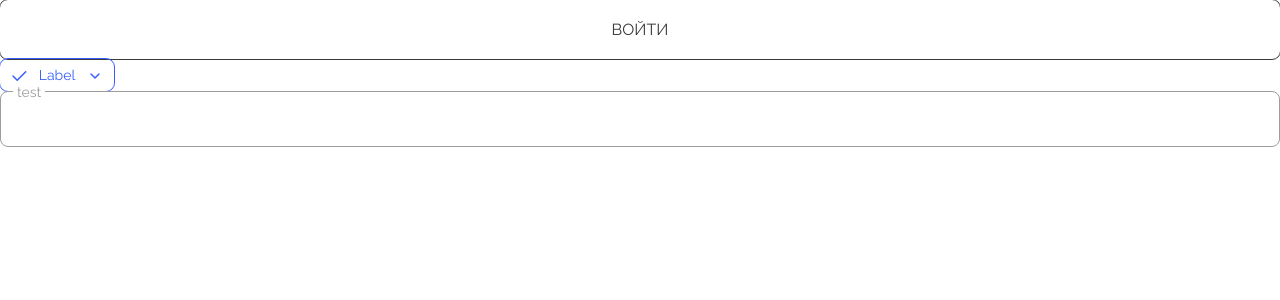
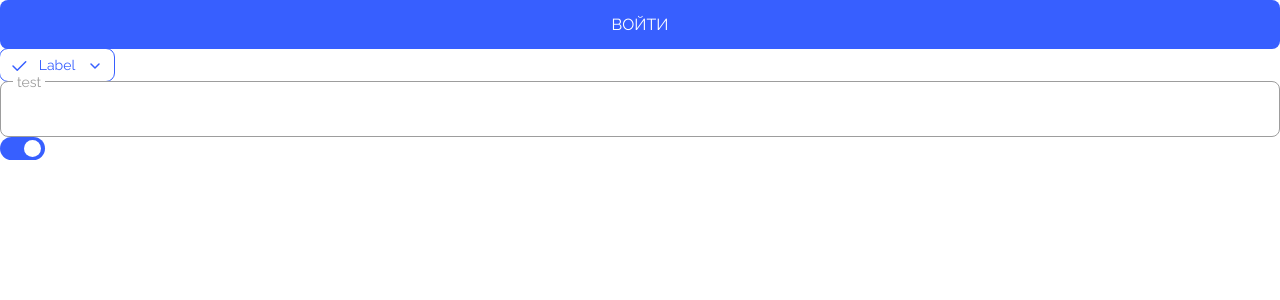
Before and after one commit to Sunrize1/UniversityPersonalAccount, a React (Vite) app: page /login in a window 1280 px wide. Shown: the top 300 px of the page. Built offline with nearby package versions, Linux system fonts and the light colour scheme.

Commit message:
Switch component added

```diff
--- a/src/components/UI/Button/Button.module.css
+++ b/src/components/UI/Button/Button.module.css
@@ -1,11 +1,14 @@
 .btn {
-    display: block;
+    display: flex;
+    justify-content: center;
+    align-items: center;
     cursor: pointer;
     border: none;
     font-size: var(--button-font-size);
     border-radius: 8px;
     padding: 20px 20px;
     width: 100%;
+    max-height: 49px;
 }
 
 .btnPrimary {
--- /dev/null
+++ b/src/components/UI/Switch/Switch.module.css
@@ -0,0 +1,79 @@
+.switch {
+    display: flex;
+    flex-direction: row;
+    justify-content: flex-start;
+    align-items: center;
+    padding: 2px 4px;
+    width: 45px;
+    height: 23px;
+    border-radius: 100px;
+    box-sizing: border-box;
+    cursor: pointer;
+    transition: background-color 0.2s ease;
+  }
+
+  .selected {
+    background: var(--accent);
+    justify-content: flex-end;
+  }
+
+  .unselected {
+    background: var(--text-gray);
+  }
+
+  .disabled.selected {
+    background: var(--text-gray);
+    cursor: not-allowed;
+  }
+
+  .disabled.unselected {
+    background: var(--text-gray);
+    cursor: not-allowed;
+  }
+
+
+  .hovered.selected {
+    background: var(--accent);
+  }
+
+  .hovered.unselected {
+    background: var(--text-gray);
+  }
+
+  .pressed.selected {
+    background: var(--accent);
+  }
+
+  .pressed.unselected {
+    background: var(--text-gray);
+  }
+
+  .handle {
+    width: 17px;
+    height: 17px;
+    background: var(--text-white);
+    border-radius: 24px;
+    transition: transform 0.2s ease, width 0.2s ease, height 0.2s ease;
+  }
+
+  .handleSelected {
+    transform: translateX(0);
+  }
+
+  .handleUnselected {
+    transform: translateX(0);
+  }
+
+  .handleDisabled {
+    opacity: 0.8;
+  }
+
+  .handleHovered {
+    width: 17px;
+    height: 17px;
+  }
+
+  .handlePressed {
+    width: 19px;
+    height: 19px;
+  }
--- /dev/null
+++ b/src/components/UI/Switch/Switch.tsx
@@ -0,0 +1,52 @@
+import { useState } from 'react';
+import styles from './Switch.module.css';
+import { SwitchProps } from '../../../types/components/UI/switch';
+
+
+export const Switch = ({ selected = false, disabled = false, onChange }: SwitchProps) => {
+    const [isSelected, setIsSelected] = useState(selected);
+    const [isHovered, setIsHovered] = useState(false);
+    const [isPressed, setIsPressed] = useState(false);
+
+    const handleClick = () => {
+      if (!disabled) {
+        const newSelected = !isSelected;
+        setIsSelected(newSelected);
+        if (onChange) onChange(newSelected);
+      }
+    };
+
+    const handleMouseEnter = () => !disabled && setIsHovered(true);
+    const handleMouseLeave = () => setIsHovered(false);
+    const handleMouseDown = () => !disabled && setIsPressed(true);
+    const handleMouseUp = () => setIsPressed(false);
+
+    const switchClasses = [
+      styles.switch,
+      isSelected ? styles.selected : styles.unselected,
+      disabled ? styles.disabled : '',
+      isHovered && !disabled ? styles.hovered : '',
+      isPressed && !disabled ? styles.pressed : '',
+    ].filter(Boolean).join(' ');
+
+    const handleClasses = [
+      styles.handle,
+      isSelected ? styles.handleSelected : styles.handleUnselected,
+      disabled ? styles.handleDisabled : '',
+      isHovered && !disabled ? styles.handleHovered : '',
+      isPressed && !disabled ? styles.handlePressed : '',
+    ].filter(Boolean).join(' ');
+
+    return (
+      <div
+        className={switchClasses}
+        onClick={handleClick}
+        onMouseEnter={handleMouseEnter}
+        onMouseLeave={handleMouseLeave}
+        onMouseDown={handleMouseDown}
+        onMouseUp={handleMouseUp}
+      >
+        <div className={handleClasses}></div>
+      </div>
+    );
+  };
--- a/src/pages/Login/Login.tsx
+++ b/src/pages/Login/Login.tsx
@@ -3,11 +3,12 @@ import { FilterChip } from "../../components/UI/FilterChip/FilterChip";
 import CheckIcon from '../../assets/icons/Interface/red/Check.svg?react';
 import ArrowIcon from '../../assets/icons/Arrow/red/Caret_Down_MD.svg?react';
 import { Input } from "../../components/UI/Input/Input";
+import { Switch } from "../../components/UI/Switch/Switch";
 
 export const Login = () => {
     return (
         <div>
-            <Button onClick={() => console.log('Login')} variant="outline">ВОЙТИ</Button>
+            <Button onClick={() => console.log('Login')} variant="primary">ВОЙТИ</Button>
             <FilterChip
             onClick={() => console.log('Filter chip')}
             variant="outline"
@@ -15,6 +16,7 @@ export const Login = () => {
             rightIcon={<ArrowIcon></ArrowIcon>}>
                 Label</FilterChip>
             <Input label="test"></Input>
+            <Switch selected={true} onChange={(selected) => console.log(selected)}></Switch>
         </div>
     );
 }
--- /dev/null
+++ b/src/types/components/UI/switch.ts
@@ -0,0 +1,5 @@
+export interface SwitchProps {
+    selected?: boolean;
+    disabled?: boolean;
+    onChange?: (selected: boolean) => void;
+  }
```
